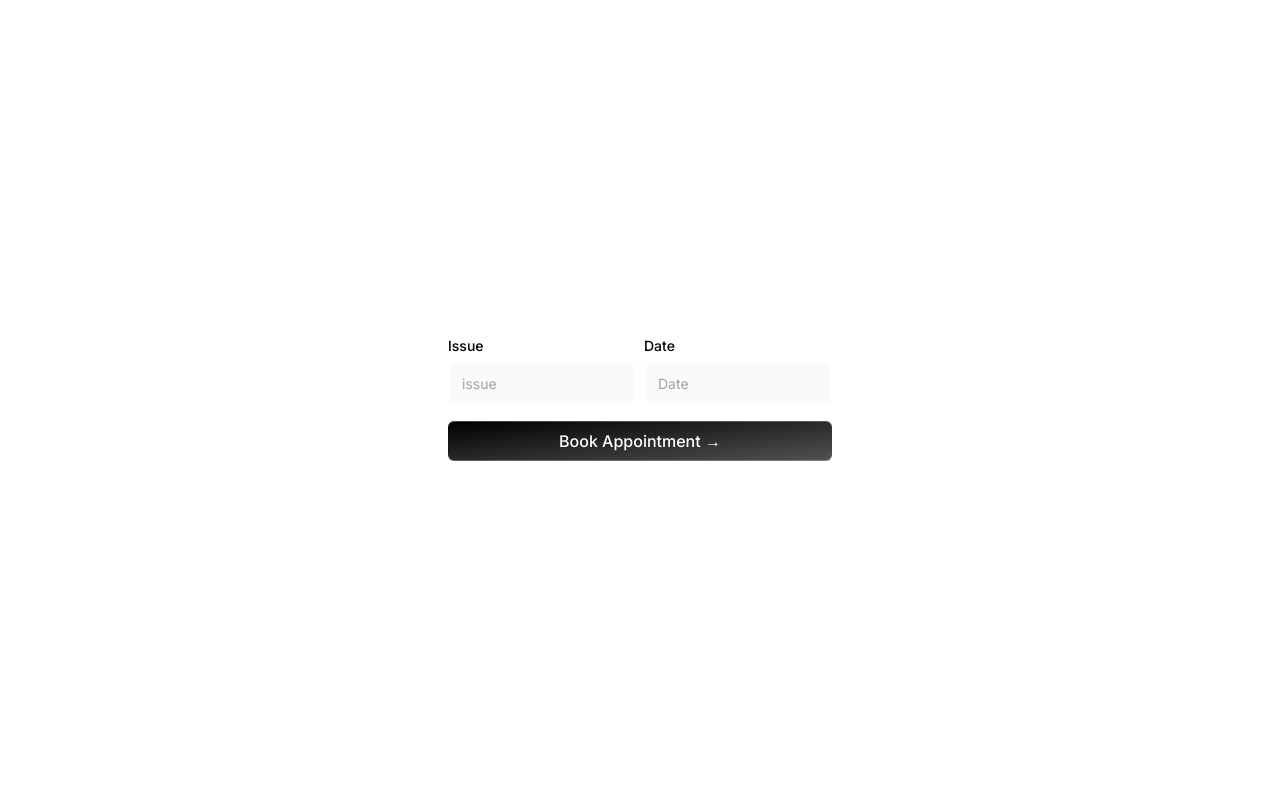
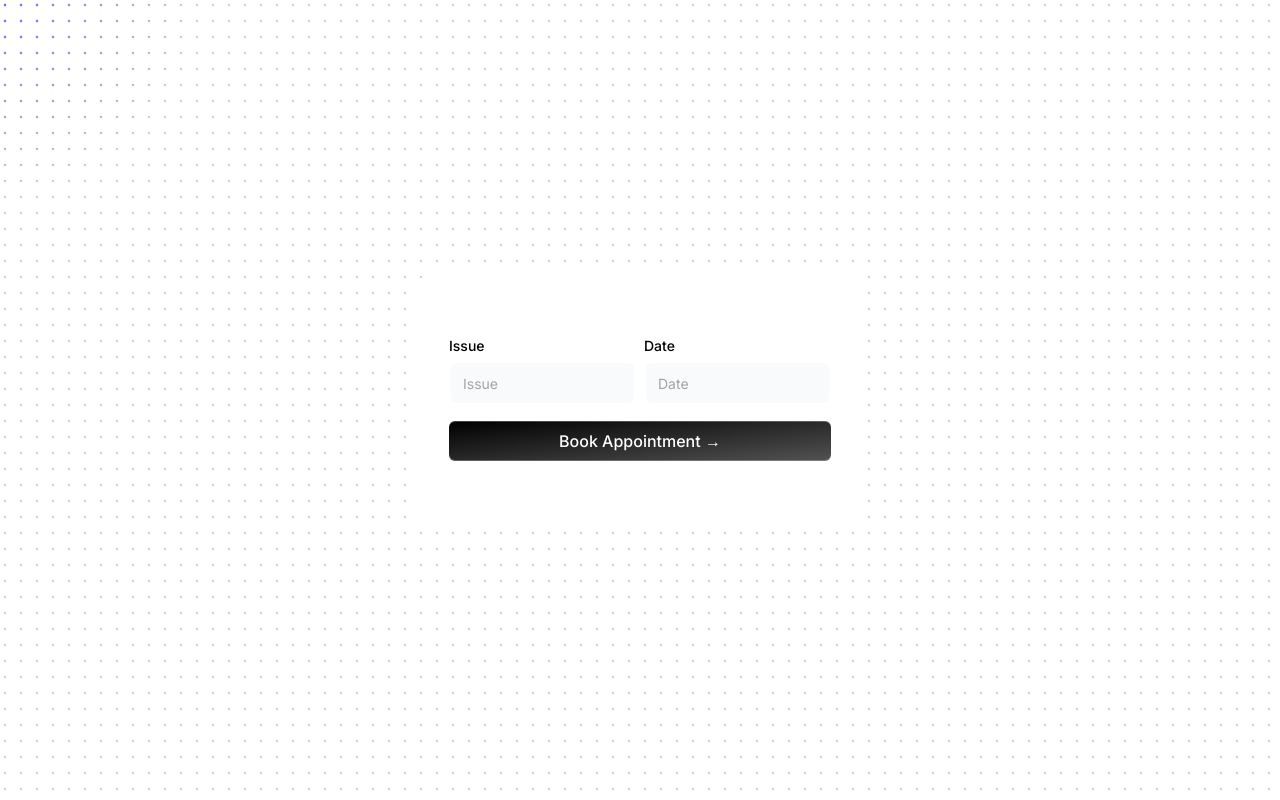
Before and after one commit to jatinsahijwani/elder.ly, a Next.js app: page /appointments in a window 1280 px wide. Built offline with nearby package versions, Linux system fonts and the light colour scheme.

Commit message:
fixed issues

```diff
--- a/app/appointments/page.tsx
+++ b/app/appointments/page.tsx
@@ -29,16 +29,16 @@ export default function Page()
         console.log("Form submitted");
       };
   return(
-    <div >
+    <div>
     <HeroHighlight>
      <div>
-     <div className="max-w-md w-full mx-auto rounded-none md:rounded-2xl p-4 md:p-8 shadow-input bg-white dark:bg-black">
+     <div className="max-w-md w-full mx-auto rounded-none md:rounded-2xl p-4 md:p-8 shadow-input bg-white dark:bg-gray-950 border border-white">
 
       <form className="my-8" onSubmit={handleSubmit}>
         <div className="flex flex-col md:flex-row space-y-2 md:space-y-0 md:space-x-2 mb-4">
           <LabelInputContainer>
             <Label htmlFor="firstname">Issue</Label>
-            <Input id="firstname" placeholder="issue" type="text" />
+            <Input id="firstname" placeholder="Issue" type="text" />
           </LabelInputContainer>
           <LabelInputContainer>
             <Label htmlFor="lastname">Date</Label>
--- a/package.json
+++ b/package.json
@@ -15,6 +15,7 @@
     "clsx": "^2.1.1",
     "framer-motion": "^11.1.7",
     "howler": "^2.2.4",
+    "mini-svg-data-uri": "^1.4.4",
     "next": "14.2.3",
     "react": "^18",
     "react-dom": "^18",
--- a/tailwind.config.ts
+++ b/tailwind.config.ts
@@ -1,4 +1,8 @@
 import type { Config } from "tailwindcss";
+const svgToDataUri = require("mini-svg-data-uri");
+const {
+  default: flattenColorPalette,
+} = require("tailwindcss/lib/util/flattenColorPalette");
 
 const config: Config = {
   content: [
@@ -15,6 +19,32 @@ const config: Config = {
       },
     },
   },
-  plugins: [],
+  plugins: [
+    addVariablesForColors,
+    function ({ matchUtilities, theme }: any) {
+      matchUtilities(
+        {
+          "bg-dot-thick": (value: any) => ({
+            backgroundImage: `url("${svgToDataUri(
+              `<svg xmlns="http://www.w3.org/2000/svg" viewBox="0 0 32 32" width="16" height="16" fill="none"><circle fill="${value}" id="pattern-circle" cx="10" cy="10" r="2.5"></circle></svg>`
+            )}")`,
+          }),
+        },
+        { values: flattenColorPalette(theme("backgroundColor")), type: "color" }
+      );
+    },
+  ],
 };
+
+function addVariablesForColors({ addBase, theme }: any) {
+  let allColors = flattenColorPalette(theme("colors"));
+  let newVars = Object.fromEntries(
+    Object.entries(allColors).map(([key, val]) => [`--${key}`, val])
+  );
+
+  addBase({
+    ":root": newVars,
+  });
+}
+
 export default config;
```
Also changed, not shown: 1 other file (tests, documents, lock files or other folders).
